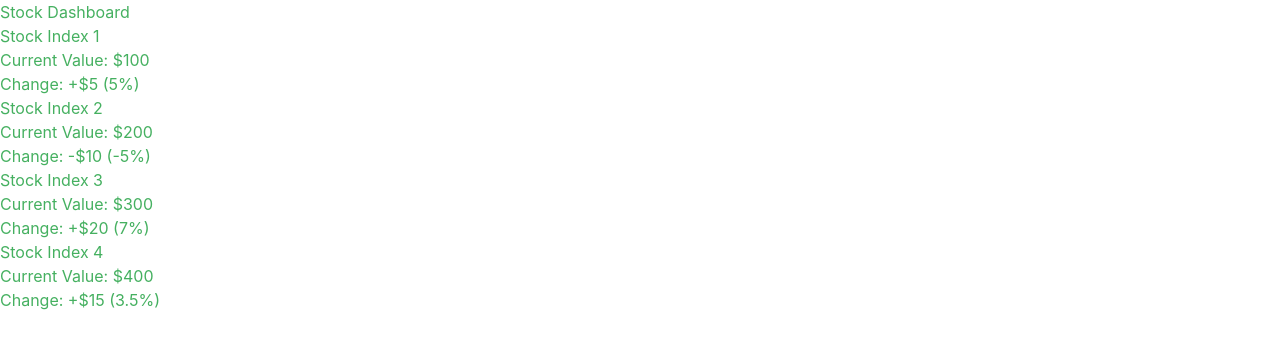
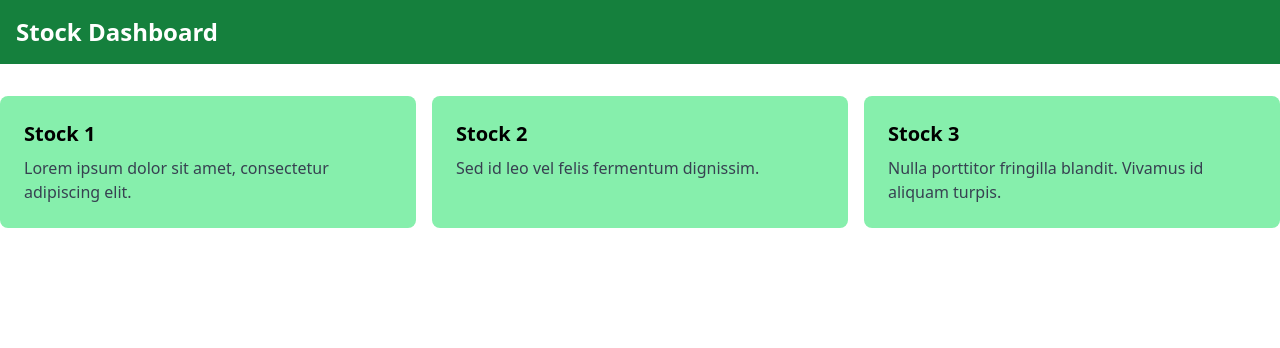
Before and after one commit to therealcyberlord/Blijax-Stockbot, a React (Vite) app in the folder frontend/: page / in a window 1280 px wide. Shown: the top 348 px of the page. Built offline with nearby package versions, Linux system fonts and the light colour scheme.

Commit message:
Dashboard for frontend

```diff
--- a/frontend/src/App.jsx
+++ b/frontend/src/App.jsx
@@ -1,43 +1,15 @@
-import { useState } from 'react'
-import './App.css'
+// src/App.js
+import React from 'react';
+import Navbar from './components/Navbar';
+import Dashboard from './components/Dashboard';
 
 function App() {
-  const [count, setCount] = useState(0)
-
   return (
-    <div className="bg-green-100 text-green-800">
-      <div className="container mx-auto p-4">
-        <h1 className="text-2xl font-bold mb-4">Stock Dashboard</h1>
-        <div className="grid grid-cols-1 gap-4 sm:grid-cols-2 md:grid-cols-3 lg:grid-cols-4">
-
-          <div className="bg-white rounded-lg p-4 shadow-md">
-
-            <h2 className="text-lg font-semibold mb-2">Stock Index 1</h2>
-            <p className="text-gray-600">Current Value: $100</p>
-            <p className="text-gray-600">Change: +$5 (5%)</p>
-          </div>
-          <div className="bg-white rounded-lg p-4 shadow-md">
-
-            <h2 className="text-lg font-semibold mb-2">Stock Index 2</h2>
-            <p className="text-gray-600">Current Value: $200</p>
-            <p className="text-gray-600">Change: -$10 (-5%)</p>
-          </div>
-          <div className="bg-white rounded-lg p-4 shadow-md">
-
-            <h2 className="text-lg font-semibold mb-2">Stock Index 3</h2>
-            <p className="text-gray-600">Current Value: $300</p>
-            <p className="text-gray-600">Change: +$20 (7%)</p>
-          </div>
-          <div className="bg-white rounded-lg p-4 shadow-md">
-
-            <h2 className="text-lg font-semibold mb-2">Stock Index 4</h2>
-            <p className="text-gray-600">Current Value: $400</p>
-            <p className="text-gray-600">Change: +$15 (3.5%)</p>
-          </div>
-        </div>
-      </div>
+    <div className="bg-white">
+      <Navbar />
+      <Dashboard />
     </div>
-  )
+  );
 }
 
-export default App
+export default App;
--- /dev/null
+++ b/frontend/src/components/About.jsx
@@ -0,0 +1,14 @@
+const About = () => {
+  return (
+    <section className="container mx-auto p-8">
+      <h2 className="text-4xl font-bold text-olive-green mb-4">About Me</h2>
+      <p className="text-gray-700 text-lg">
+        I am a passionate web developer with a strong background in front-end technologies.
+        Lorem ipsum dolor sit amet, consectetur adipiscing elit. Nulla porttitor fringilla blandit.
+        Vivamus id aliquam turpis. Sed id leo vel felis fermentum dignissim.
+      </p>
+    </section>
+  );
+};
+
+export default About;
--- /dev/null
+++ b/frontend/src/components/Dashboard.jsx
@@ -0,0 +1,25 @@
+// src/components/Dashboard.js
+import React from 'react';
+
+const Dashboard = () => {
+  return (
+    <div className="container mx-auto mt-8">
+      <div className="grid grid-cols-1 md:grid-cols-2 lg:grid-cols-3 gap-4">
+        <div className="bg-green-300 p-6 rounded-lg transform transition-all hover:scale-105">
+          <h3 className="text-xl font-bold mb-2">Stock 1</h3>
+          <p className="text-gray-700">Lorem ipsum dolor sit amet, consectetur adipiscing elit.</p>
+        </div>
+        <div className="bg-green-300 p-6 rounded-lg transform transition-all hover:scale-105">
+          <h3 className="text-xl font-bold mb-2">Stock 2</h3>
+          <p className="text-gray-700">Sed id leo vel felis fermentum dignissim.</p>
+        </div>
+        <div className="bg-green-300 p-6 rounded-lg transform transition-all hover:scale-105">
+          <h3 className="text-xl font-bold mb-2">Stock 3</h3>
+          <p className="text-gray-700">Nulla porttitor fringilla blandit. Vivamus id aliquam turpis.</p>
+        </div>
+      </div>
+    </div>
+  );
+};
+
+export default Dashboard;
--- /dev/null
+++ b/frontend/src/components/Navbar.jsx
@@ -0,0 +1,14 @@
+// src/components/Navbar.js
+import React from 'react';
+
+const Navbar = () => {
+  return (
+    <nav className="bg-green-700 p-4">
+      <div className="container mx-auto">
+        <h1 className="text-white text-2xl font-bold">Stock Dashboard</h1>
+      </div>
+    </nav>
+  );
+};
+
+export default Navbar;
--- a/frontend/src/index.css
+++ b/frontend/src/index.css
@@ -4,21 +4,3 @@
 @tailwind components;
 @tailwind utilities;
 /* ================== */
-
-
-:root {
-  font-family: Inter, Avenir, Helvetica, Arial, sans-serif;
-  font-size: 16px;
-  line-height: 24px;
-  font-weight: 400;
-
-  color-scheme: light dark;
-  color: rgba(41, 164, 72, 0.87);
-  background-color: #ffffff;
-
-  font-synthesis: none;
-  text-rendering: optimizeLegibility;
-  -webkit-font-smoothing: antialiased;
-  -moz-osx-font-smoothing: grayscale;
-  -webkit-text-size-adjust: 100%;
-}
--- a/frontend/tailwind.config.js
+++ b/frontend/tailwind.config.js
@@ -1,6 +1,11 @@
+// tailwind.config.cjs
+
 /** @type {import('tailwindcss').Config} */
-export default {
-  content: [],
+module.exports = {
+  content: [ // tell Tailwind which files to track
+    "./index.html",
+    "./src/**/*.{js,ts,jsx,tsx}", // all js and ts files in src/
+  ],
   theme: {
     extend: {},
   },
```
